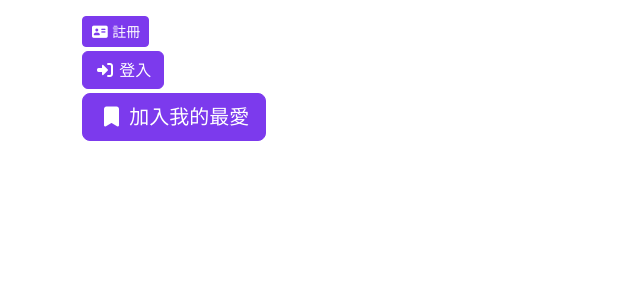
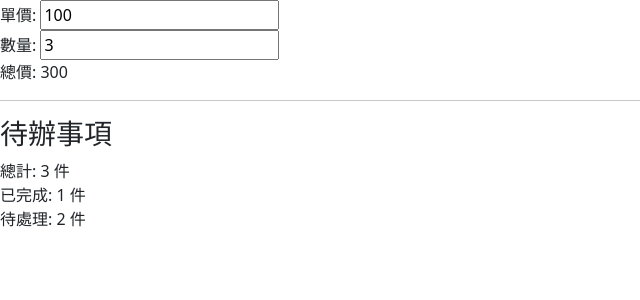
Before and after one commit to idben/EEIT023_20260806, a Vue app in the folder btn01/: page / in a window 1280 px wide. Shown: the top 300 px of the page, without its empty margins (0-640 px from the left). Built offline with nearby package versions, Linux system fonts and the light colour scheme.

Commit message:
計算屬性的介紹

```diff
--- /dev/null
+++ b/btn01/src/Test02.vue
@@ -0,0 +1,40 @@
+<script setup>
+import { ref, computed } from 'vue'
+
+const price = ref(100)
+const quantity = ref(3)
+const todos = ref([
+    { id: 1, text: '學習 Vue', completed: true },
+    { id: 2, text: '完成專案', completed: false },
+    { id: 3, text: '準備簡報', completed: false },
+])
+
+const totalCount = computed(() => todos.value.length)
+const completedCount = computed(() =>
+    todos.value.filter(todo => todo.completed).length
+)
+const remainingCount = computed(() =>
+    todos.value.filter(todo => !todo.completed).length
+)
+
+const total = computed(() => price.value * quantity.value)
+</script>
+
+<template>
+    <div>
+        單價:
+        <input type="number" v-model.number="price">
+    </div>
+    <div>
+        數量:
+        <input type="number" v-model.number="quantity">
+    </div>
+    <div>總價: {{ total }}</div>
+    <hr>
+    <h3>待辦事項</h3>
+    <div>總計: {{ totalCount }} 件</div>
+    <div>已完成: {{ completedCount }} 件</div>
+    <div>待處理: {{ remainingCount }} 件</div>
+</template>
+
+<style scoped></style>
--- a/btn01/src/main.js
+++ b/btn01/src/main.js
@@ -1,6 +1,6 @@
 import './assets/main.css'
 
 import { createApp } from 'vue'
-import App from './App.vue'
+import App from './Test02.vue'
 
 createApp(App).mount('#app')
```
